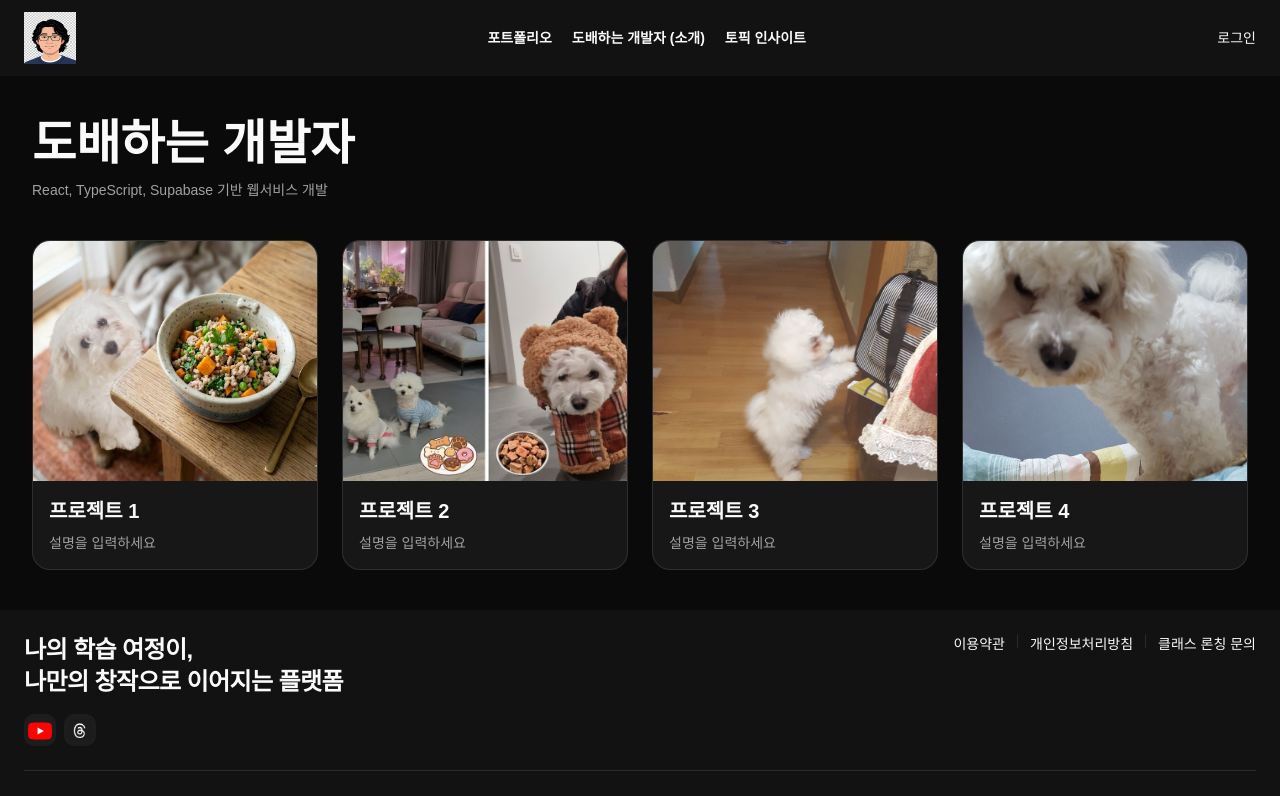
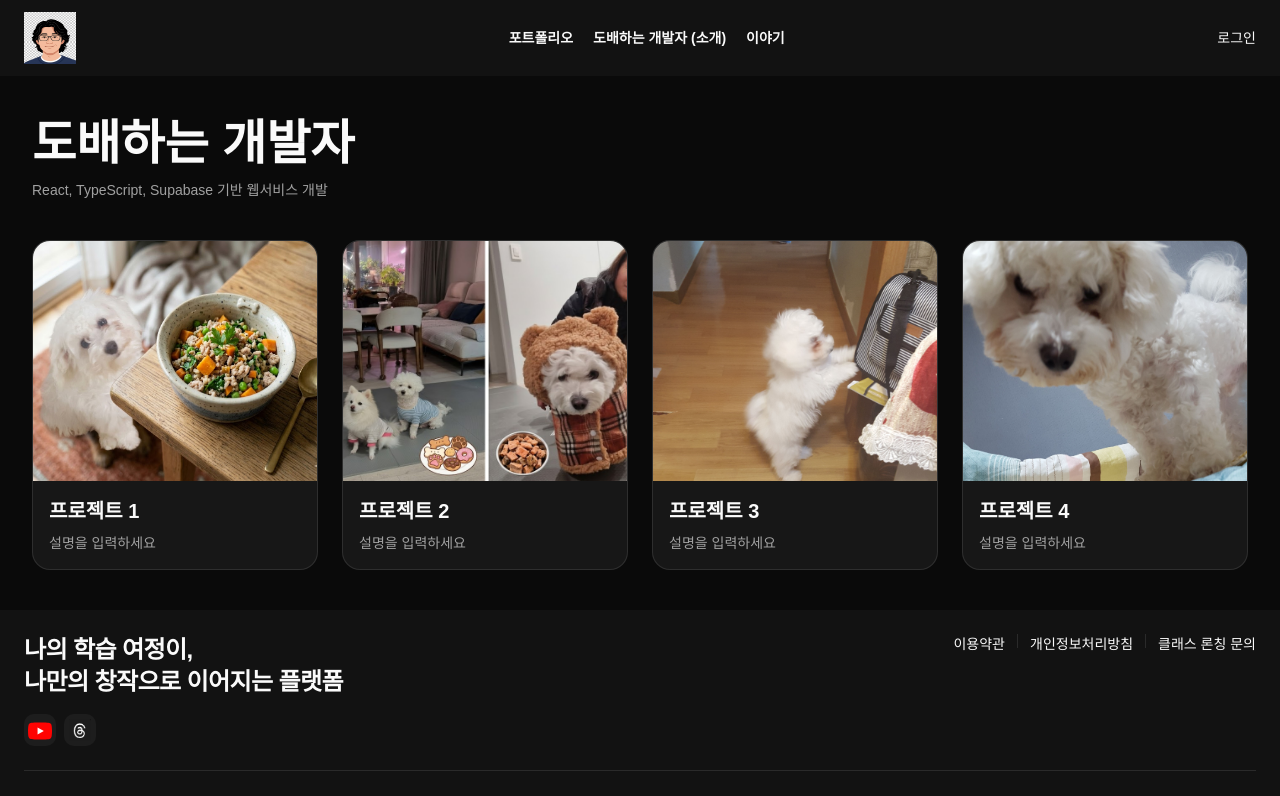
Before and after one commit to alla0404/First-Portfolio, a React (Vite) app: page / in a window 1280 px wide. Shown: the top 796 px of the page. Built offline with nearby package versions, Linux system fonts and the light colour scheme; no server answers.

Commit message:
fix: change insight label to story

```diff
--- a/src/components/common/AppHeader.tsx
+++ b/src/components/common/AppHeader.tsx
@@ -54,7 +54,7 @@ function AppHeader() {
             </NavLink>
 
             <NavLink to="/insight" className="font-semibold">
-              토픽 인사이트
+              이야기
             </NavLink>
           </nav>
 
```
